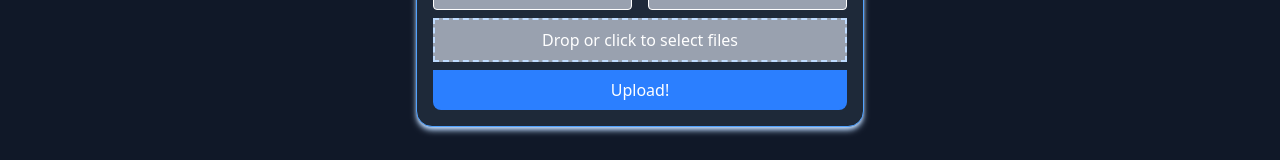
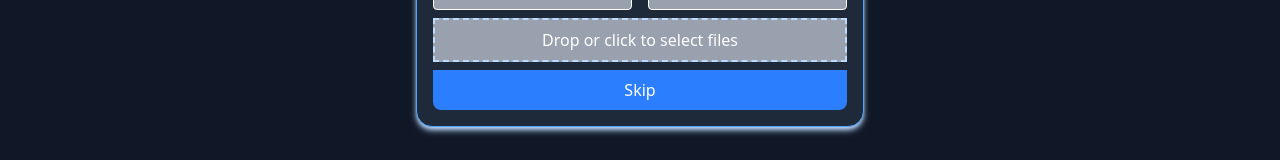
Before and after one commit to richard-chan-0/media-dashboard, a React (Vite) app: page /rename/videos in a window 1280 px wide. Shown: the part 187-347 px from the top of the page. Built offline with nearby package versions, Linux system fonts and the light colour scheme; no server answers.

Commit message:
update labels

```diff
--- a/src/app/pages/stages/forms/RenameVideosForm.tsx
+++ b/src/app/pages/stages/forms/RenameVideosForm.tsx
@@ -40,6 +40,11 @@ const RenameVideosForm = ({ stageDispatcher }: RenameVideosFormProps) => {
     const handleSubmit = async () => {
         if (!mediaLink) {
             dispatch({ type: "SET_ERROR", payload: no_api_error });
+            return;
+        }
+
+        if (episodeFiles.length === 0) {
+            stageDispatcher("next");
             return;
         }
 
@@ -106,12 +111,12 @@ const RenameVideosForm = ({ stageDispatcher }: RenameVideosFormProps) => {
                     (!state.previewFiles && episodeFiles.length == 0)
                 }
             >
-                Upload!
+                {episodeFiles.length > 0 ? "Upload" : "Skip"}
             </button>
             <ProgressBar
                 isInProgress={isUploading}
                 progressPercent={uploadPercent}
-                progressLabel="Uploading..."
+                progressLabel={"Uploading..."}
             />
         </FormContainer>
     );
--- a/src/app/pages/stages/nameChange.tsx
+++ b/src/app/pages/stages/nameChange.tsx
@@ -12,9 +12,6 @@ type NameChangePreviewProps = {
 
 const NameChangePreview = ({ stageDispatcher }: NameChangePreviewProps) => {
     const { state, dispatch } = useRename();
-    if (state.nameChanges?.changes.length === 0) {
-        return <></>;
-    }
 
     const handleSubmit = async () => {
         dispatch({ type: "CLEAR_ERROR" });
@@ -37,6 +34,8 @@ const NameChangePreview = ({ stageDispatcher }: NameChangePreviewProps) => {
         }
     };
 
+    const isNameChanges = state.nameChanges.changes.length > 0;
+
     return (
         <FormContainer
             formTitle="Rename Files"
@@ -45,11 +44,14 @@ const NameChangePreview = ({ stageDispatcher }: NameChangePreviewProps) => {
         >
             <StageNavButtons
                 leftLabel="Back"
-                rightLabel="Skip"
+                rightLabel={isNameChanges ? "Skip" : "Next"}
                 isLeftEnabled={true}
                 isRightEnabled={true}
                 stageDispatcher={stageDispatcher}
             />
+            {
+                isNameChanges && (
+                    <>
                         <NameChangeTable nameChanges={state.nameChanges} />
                         <div className="flex justify-center">
                             <SubmitButton
@@ -59,6 +61,19 @@ const NameChangePreview = ({ stageDispatcher }: NameChangePreviewProps) => {
                                 buttonStyle="w-fit"
                             />
                         </div>
+                    </>
+                )
+            }
+            {
+                !isNameChanges && (
+                    <div className="flex justify-center">
+                        <p className="text-lg text-gray-500">
+                            No files to rename.
+                        </p>
+                    </div>
+                )
+            }
+
         </FormContainer>
     );
 };
```
Lines whose indentation alone changed are shown as unchanged.
